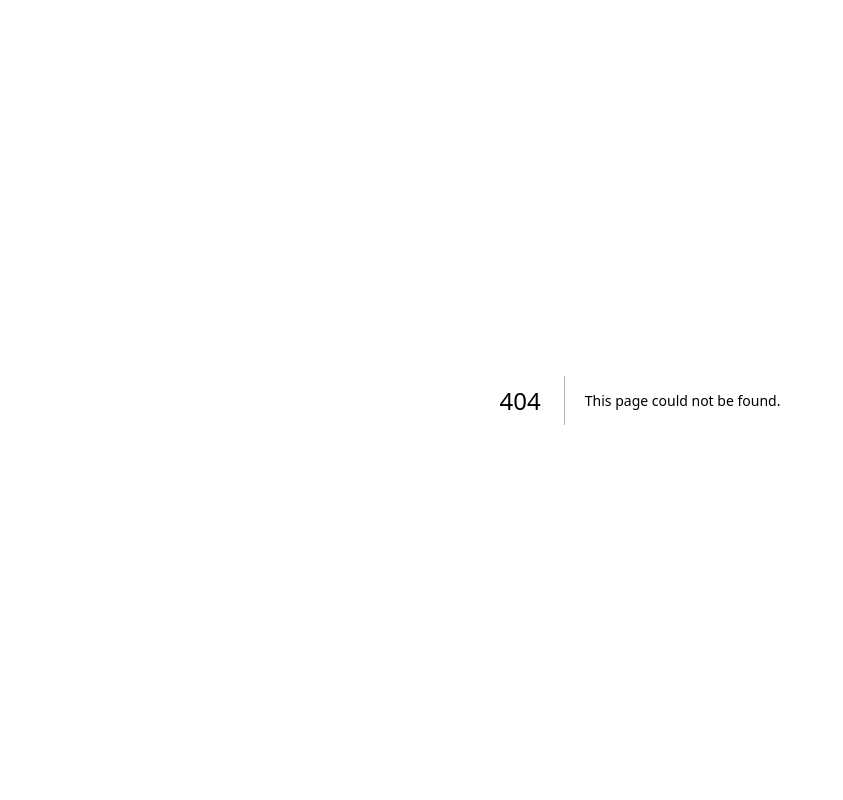
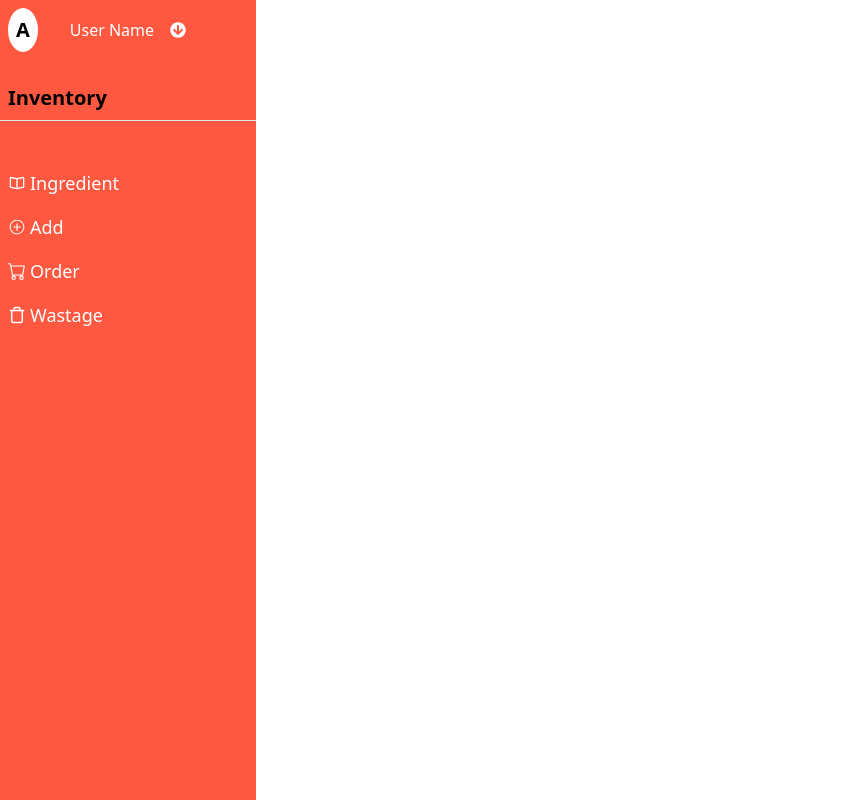
Before and after one commit to Toushik-Ahmed/Eatery-Frontend, a Next.js app in the folder eatery/: page /Inventory in a window 1280 px wide. Before the commit this address had no page. Shown: the whole page, without its empty margins (0-843 px from the left). Built offline with nearby package versions, Linux system fonts and the light colour scheme.

Commit message:
inventoryStarted

```diff
--- /dev/null
+++ b/eatery/src/app/Inventory/page.tsx
@@ -0,0 +1,14 @@
+import SideNavbar from '@/components/inventoryComponent/SideNavbar'
+import React from 'react'
+
+type Props = {}
+
+const page = (props: Props) => {
+  return (
+    <div>
+      <SideNavbar/>
+    </div>
+  )
+}
+
+export default page
--- a/eatery/src/app/globals.css
+++ b/eatery/src/app/globals.css
@@ -2,7 +2,7 @@
 @tailwind components;
 @tailwind utilities;
 
-:root {
+/* :root {
   --background: #ffffff;
   --foreground: #171717;
 }
@@ -24,4 +24,4 @@ body {
   .text-balance {
     text-wrap: balance;
   }
-}
+} */
--- a/eatery/src/app/page.tsx
+++ b/eatery/src/app/page.tsx
@@ -2,100 +2,9 @@ import Image from "next/image";
 
 export default function Home() {
   return (
-    <div className="grid grid-rows-[20px_1fr_20px] items-center justify-items-center min-h-screen p-8 pb-20 gap-16 sm:p-20 font-[family-name:var(--font-geist-sans)]">
-      <main className="flex flex-col gap-8 row-start-2 items-center sm:items-start">
-        <Image
-          className="dark:invert"
-          src="https://nextjs.org/icons/next.svg"
-          alt="Next.js logo"
-          width={180}
-          height={38}
-          priority
-        />
-        <ol className="list-inside list-decimal text-sm text-center sm:text-left font-[family-name:var(--font-geist-mono)]">
-          <li className="mb-2">
-            Get started by editing{" "}
-            <code className="bg-black/[.05] dark:bg-white/[.06] px-1 py-0.5 rounded font-semibold">
-              src/app/page.tsx
-            </code>
-            .
-          </li>
-          <li>Save and see your changes instantly.</li>
-        </ol>
 
-        <div className="flex gap-4 items-center flex-col sm:flex-row">
-          <a
-            className="rounded-full border border-solid border-transparent transition-colors flex items-center justify-center bg-foreground text-background gap-2 hover:bg-[#383838] dark:hover:bg-[#ccc] text-sm sm:text-base h-10 sm:h-12 px-4 sm:px-5"
-            href="https://vercel.com/new?utm_source=create-next-app&utm_medium=appdir-template-tw&utm_campaign=create-next-app"
-            target="_blank"
-            rel="noopener noreferrer"
-          >
-            <Image
-              className="dark:invert"
-              src="https://nextjs.org/icons/vercel.svg"
-              alt="Vercel logomark"
-              width={20}
-              height={20}
-            />
-            Deploy now
-          </a>
-          <a
-            className="rounded-full border border-solid border-black/[.08] dark:border-white/[.145] transition-colors flex items-center justify-center hover:bg-[#f2f2f2] dark:hover:bg-[#1a1a1a] hover:border-transparent text-sm sm:text-base h-10 sm:h-12 px-4 sm:px-5 sm:min-w-44"
-            href="https://nextjs.org/docs?utm_source=create-next-app&utm_medium=appdir-template-tw&utm_campaign=create-next-app"
-            target="_blank"
-            rel="noopener noreferrer"
-          >
-            Read our docs
-          </a>
-        </div>
-      </main>
-      <footer className="row-start-3 flex gap-6 flex-wrap items-center justify-center">
-        <a
-          className="flex items-center gap-2 hover:underline hover:underline-offset-4"
-          href="https://nextjs.org/learn?utm_source=create-next-app&utm_medium=appdir-template-tw&utm_campaign=create-next-app"
-          target="_blank"
-          rel="noopener noreferrer"
-        >
-          <Image
-            aria-hidden
-            src="https://nextjs.org/icons/file.svg"
-            alt="File icon"
-            width={16}
-            height={16}
-          />
-          Learn
-        </a>
-        <a
-          className="flex items-center gap-2 hover:underline hover:underline-offset-4"
-          href="https://vercel.com/templates?framework=next.js&utm_source=create-next-app&utm_medium=appdir-template-tw&utm_campaign=create-next-app"
-          target="_blank"
-          rel="noopener noreferrer"
-        >
-          <Image
-            aria-hidden
-            src="https://nextjs.org/icons/window.svg"
-            alt="Window icon"
-            width={16}
-            height={16}
-          />
-          Examples
-        </a>
-        <a
-          className="flex items-center gap-2 hover:underline hover:underline-offset-4"
-          href="https://nextjs.org?utm_source=create-next-app&utm_medium=appdir-template-tw&utm_campaign=create-next-app"
-          target="_blank"
-          rel="noopener noreferrer"
-        >
-          <Image
-            aria-hidden
-            src="https://nextjs.org/icons/globe.svg"
-            alt="Globe icon"
-            width={16}
-            height={16}
-          />
-          Go to nextjs.org →
-        </a>
-      </footer>
+    <div>
+
     </div>
   );
 }
--- /dev/null
+++ b/eatery/src/components/inventoryComponent/SideNavbar.tsx
@@ -0,0 +1,52 @@
+import Link from 'next/link';
+import { BsCart } from 'react-icons/bs';
+import { FaArrowCircleDown } from 'react-icons/fa';
+import { IoIosAddCircleOutline, IoMdBook } from 'react-icons/io';
+import { LuTrash } from 'react-icons/lu';
+type Props = {};
+
+const SideNavbar = (props: Props) => {
+  return (
+    <nav className="bg-[#FF5841] h-[100vh] w-[20vw]">
+      <div className="p-2 flex gap-8">
+        <div className="bg-[white] w-fit p-2 rounded-[65%] font-bold text-xl">
+          A
+        </div>
+        <div className="flex gap-4  items-center">
+          <div className="text-white">User Name</div>
+          <FaArrowCircleDown className=" text-white " />
+        </div>
+      </div>
+      <div>
+        <div className="font-bold text-xl mt-4 p-2">Inventory</div>
+        <hr />
+        <ul className="flex flex-col gap-4 text-white mt-10 p-2 text-lg">
+          <Link href="Inventory">
+            <li className="flex items-center gap-1">
+              <IoMdBook />
+              Ingredient
+            </li>
+          </Link>
+          <Link href="#">
+            <li className="flex items-center gap-1">
+              <IoIosAddCircleOutline />
+              Add
+            </li>
+          </Link>
+          <Link href="#">
+            <li className="flex items-center gap-1">
+              <BsCart /> Order
+            </li>
+          </Link>
+          <Link href="#">
+            <li className="flex items-center gap-1">
+              <LuTrash /> Wastage
+            </li>
+          </Link>
+        </ul>
+      </div>
+    </nav>
+  );
+};
+
+export default SideNavbar;
```
Also changed, not shown: eatery/package.json (+5 -4 lines), 1 other file (tests, documents, lock files or other folders).
